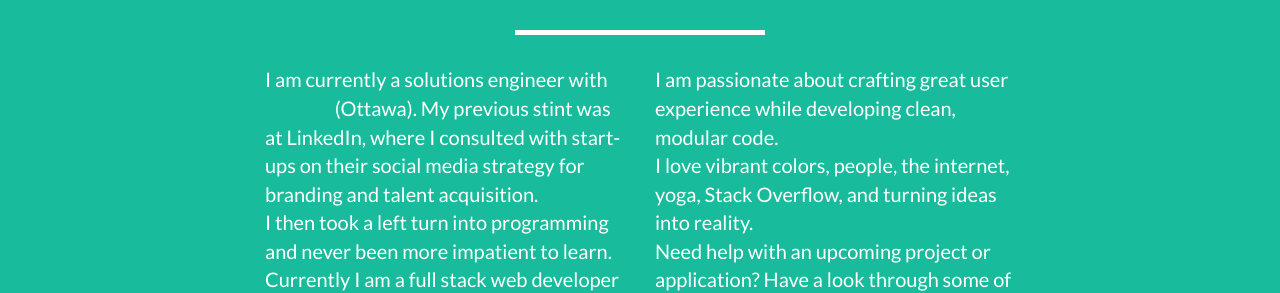
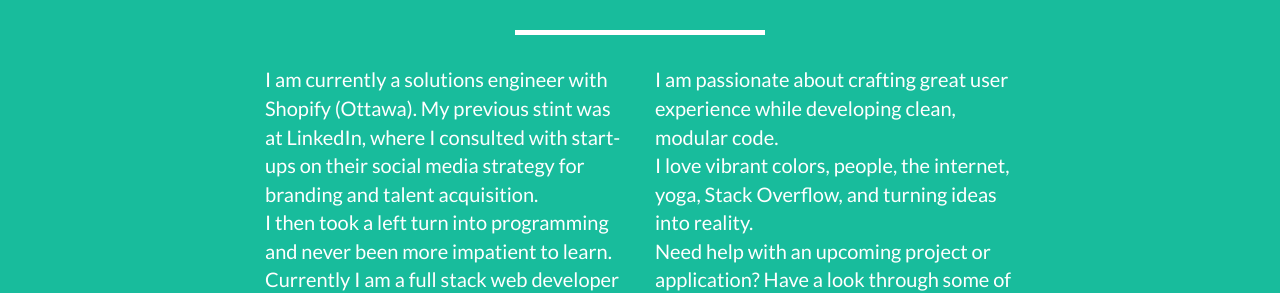
Before and after one commit to avleen30/avleen30.github.io, a Jekyll site: the page built from index.html, in a window 1280 px wide and 900 px high, scrolled down 1332 px. Shown: the part 159-452 px from the top of the window. Built offline with Jekyll 4.4.1, drawn with Linux system fonts in a browser that asks for light colours.

Commit message:
Update about.html

```diff
--- a/_includes/about.html
+++ b/_includes/about.html
@@ -9,7 +9,7 @@
             </div>
             <div class="row">
                 <div class="col-lg-4 col-lg-offset-2">
-                    <p>I am currently a solutions engineer with <a href="https://www.shopify.ca/" target="blank">Shopify </a>(Ottawa). My previous stint was at LinkedIn, where I consulted with start-ups on
+                    <p>I am currently a solutions engineer with <a href="https://www.shopify.ca/" target="blank" style="color:white">Shopify </a>(Ottawa). My previous stint was at LinkedIn, where I consulted with start-ups on
                       their social media strategy for branding and talent acquisition.<br> I then took a left turn into programming and never been more impatient to learn. <br> Currently I am a full stack web developer (my
                       personal mission is to use technology to build things that change the world!), a recent immigrant to Canada, and a coding bootcamp graduate from <a style="color:white" href="https://www.lighthouselabs.ca/">Lighthouse-Labs.</a> <br></p>
                 </div>
```
